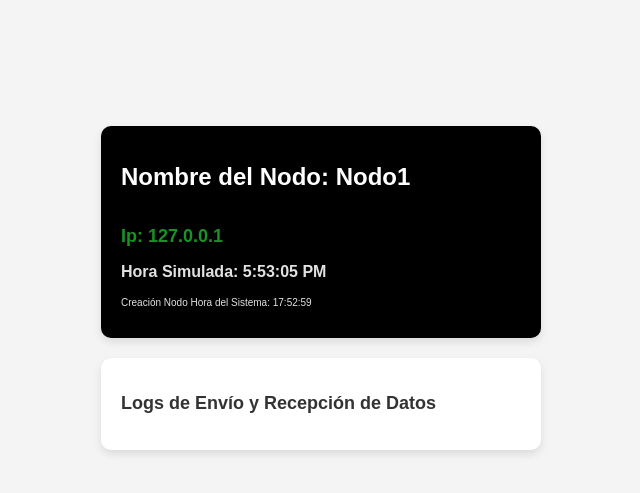
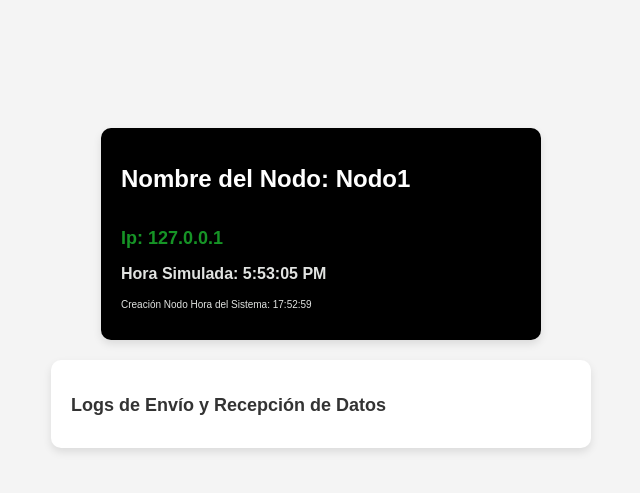
Before and after one commit to TCfajardo/ClientNode, a Flask app: page / in a window 1280 px wide. Shown: the top 493 px of the page, without its empty margins (319-959 px from the left). Run offline with Flask 3, Linux system fonts and the light colour scheme; some libraries are stand-ins or nearby versions.

Commit message:
logs visual

```diff
--- a/app/templates/index.html
+++ b/app/templates/index.html
@@ -55,7 +55,7 @@
         }
 
         .logs {
-            max-width: 400px;
+            max-width: 500px;
             width: 100%;
             text-align: left;
             background-color: #fff;
@@ -74,6 +74,7 @@
             list-style-type: none;
             padding: 0;
             margen: 0;
+            font-size: 12px;
         }
 
         .logs li {
```
